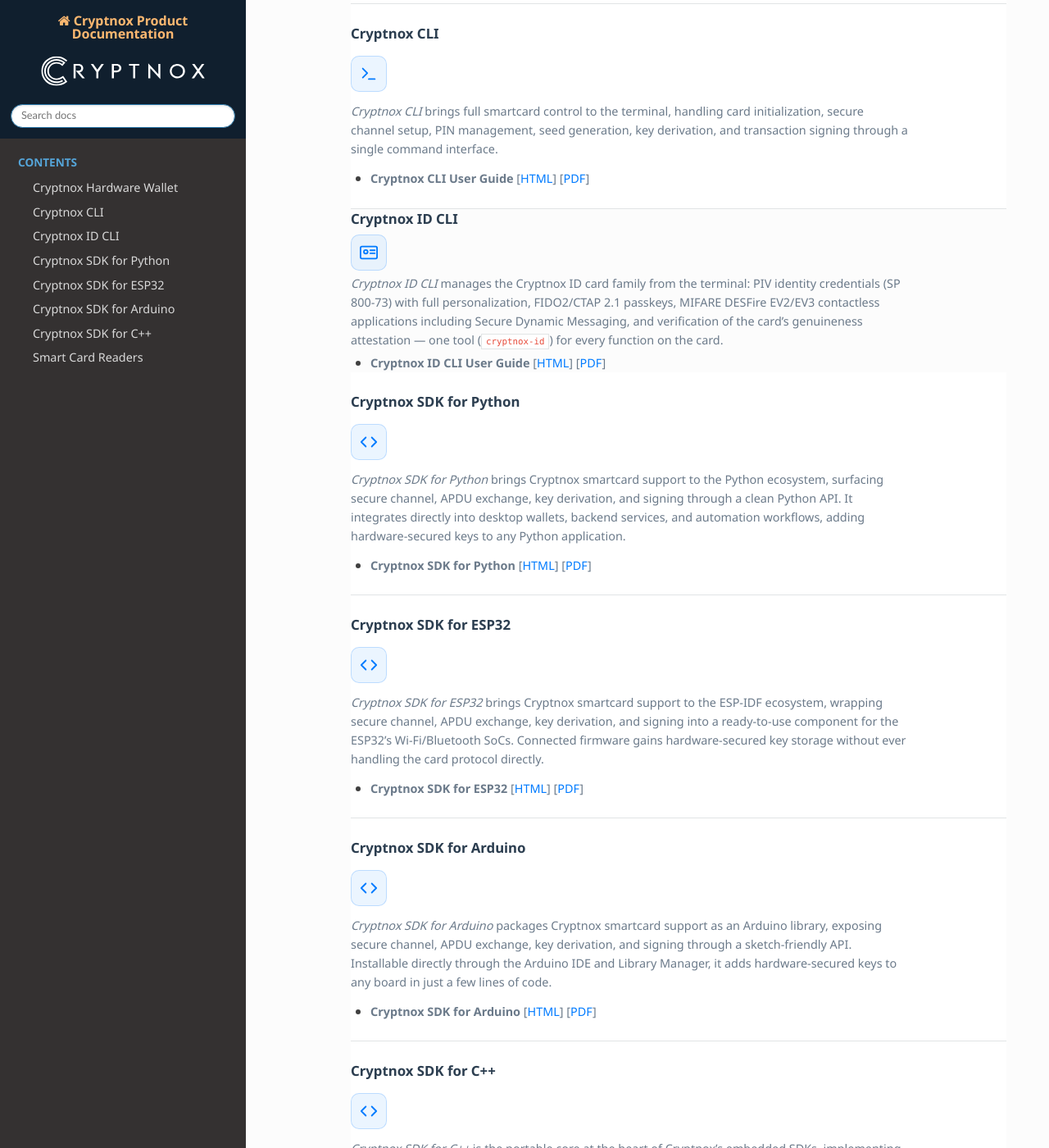
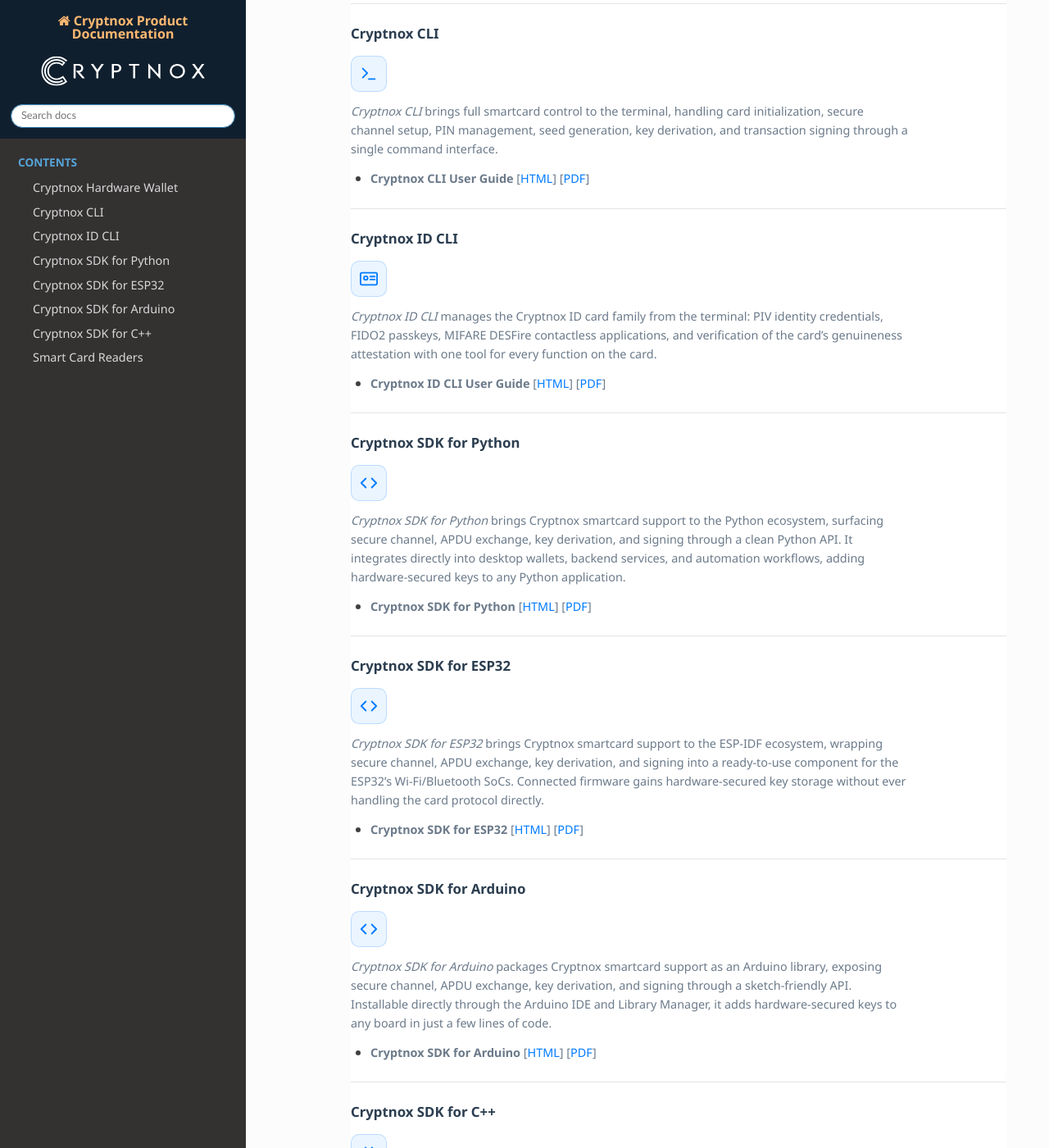
Before and after one commit to cryptnox/cryptnox.github.io, a Sphinx documentation site: the page built from docs/source/index.rst, in a window 1280 px wide and 1400 px high, scrolled down 567 px. Shown: the whole window at 82% size. Built offline with Sphinx 7.4.7 and the Read the Docs theme 3.1.0, drawn with Linux system fonts in a browser that asks for light colours.

Commit message:
Hub: simplify the ID CLI description; add new sections to the card-container CSS
- Product language for the Cryptnox ID CLI card (drop SP 800-73, CTAP/EV2/
  EV3/SDM qualifiers and the binary name)
- #cryptnox-id-cli and #smart-card-readers join the product-card container
  rule (padding, separator, internal gap) - the missed sixth ID group behind
  the client's 'incorrect padding' report; all six groups now verified

Co-Authored-By: Claude Fable 5 <noreply@anthropic.com>

```diff
--- a/docs/source/_static/custom.css
+++ b/docs/source/_static/custom.css
@@ -131,6 +131,8 @@ a.headerlink { display: none; }
 /* ── Product cards (full-width vertical rows) ─────────────────────────── */
 #cryptnox-hardware-wallet,
 #cryptnox-cli,
+#cryptnox-id-cli,
+#smart-card-readers,
 #cryptnox-sdk-for-python,
 #cryptnox-sdk-for-esp32,
 #cryptnox-sdk-for-arduino,
--- a/docs/source/index.rst
+++ b/docs/source/index.rst
@@ -69,9 +69,8 @@ Cryptnox ID CLI
    </div>
 
 *Cryptnox ID CLI* manages the Cryptnox ID card family from the terminal: PIV identity
-credentials (SP 800-73) with full personalization, FIDO2/CTAP 2.1 passkeys, MIFARE DESFire
-EV2/EV3 contactless applications including Secure Dynamic Messaging, and verification of the
-card's genuineness attestation — one tool (``cryptnox-id``) for every function on the card.
+credentials, FIDO2 passkeys, MIFARE DESFire contactless applications, and verification of
+the card's genuineness attestation with one tool for every function on the card.
 
 * **Cryptnox ID CLI User Guide** [`HTML <https://docs.cryptnox.com/cryptnox-id-cli/>`__] [`PDF <https://docs.cryptnox.com/cryptnox-id-cli/v1.0/cryptnox-id-cli.pdf>`__]
 
```
